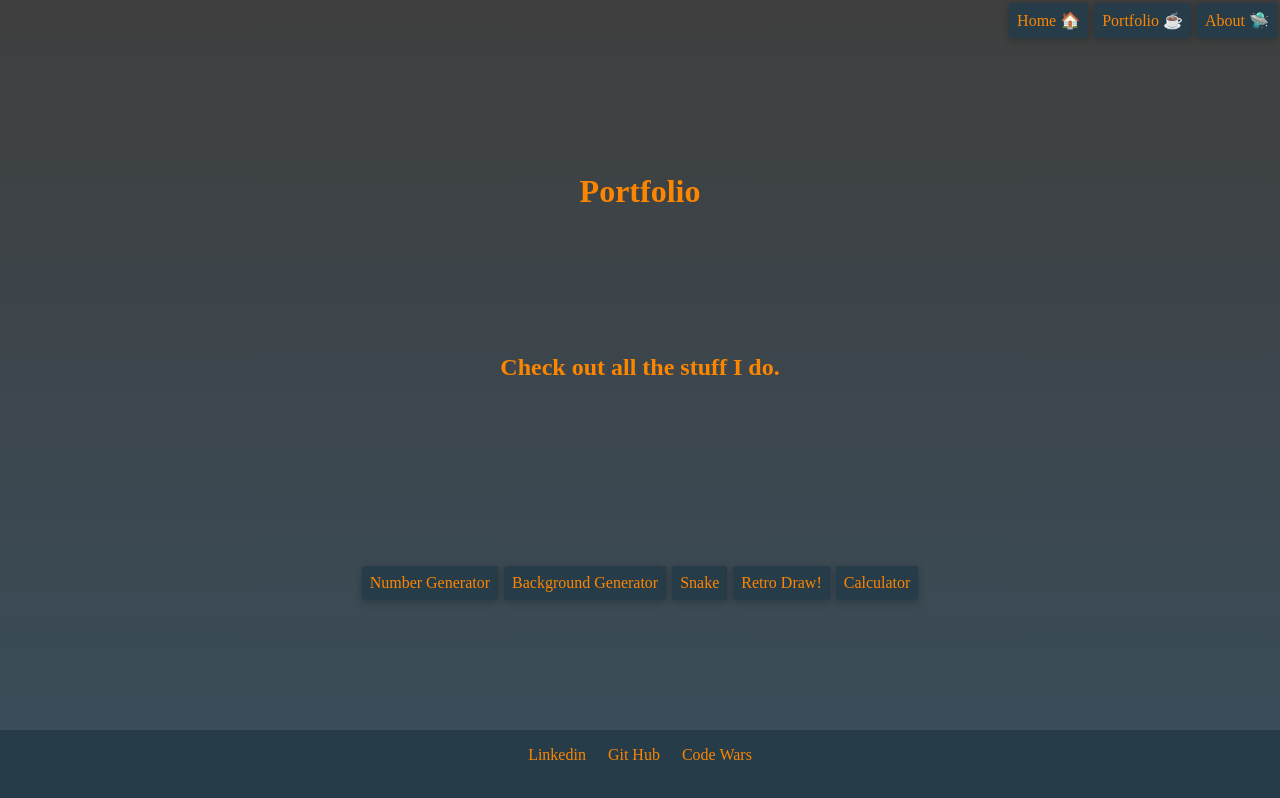
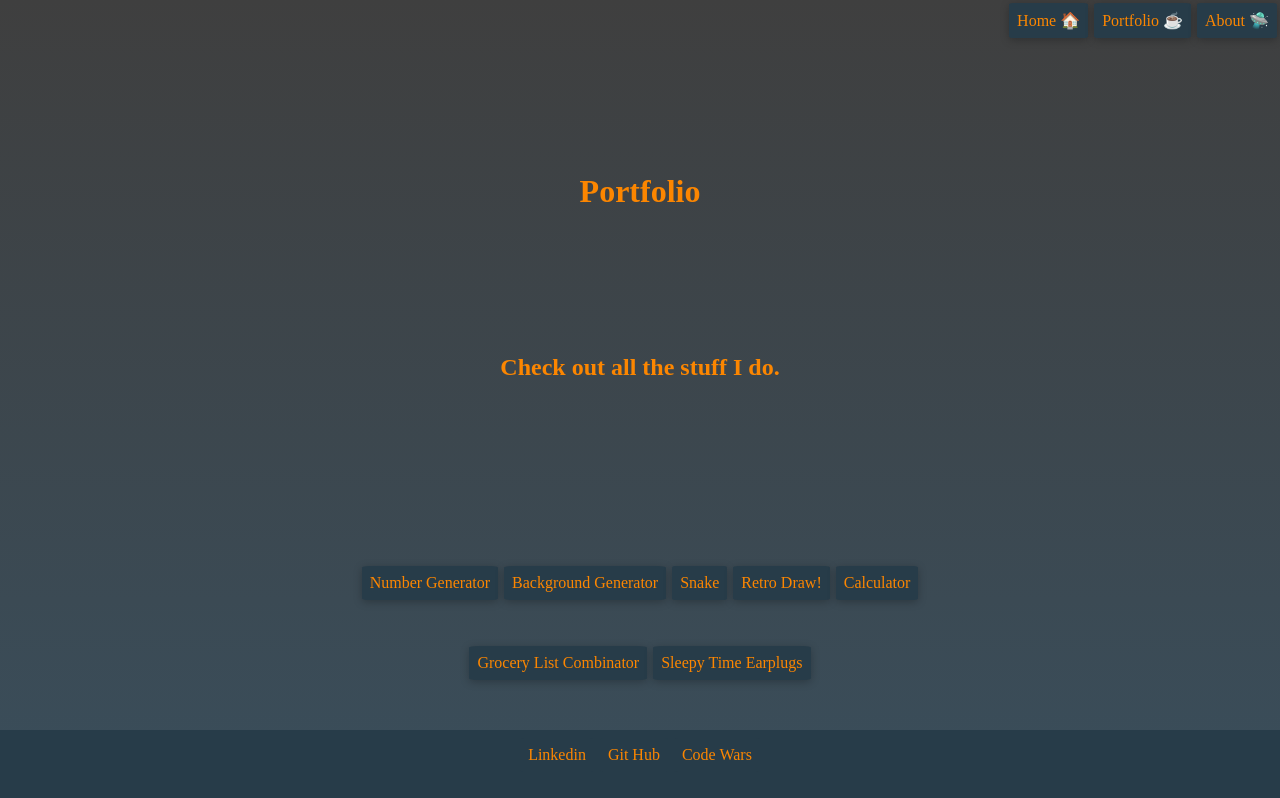
Before and after one commit to taylfw/Frankzone-React, a React (Create React App) app: page /portfolio in a window 1280 px wide. Shown: the top 798 px of the page. Built offline with nearby package versions, Linux system fonts and the light colour scheme.

Commit message:
added some more to portfolio

```diff
--- a/src/components/PortNav.jsx
+++ b/src/components/PortNav.jsx
@@ -4,6 +4,7 @@ import reactDom from "react-dom";
 import { BrowserRouter as Router, Route, Link, Switch } from "react-router-dom";
 function PortNav() {
   return (
+    <div>
       <div className="container">
         <a href="/numberGen/index.html" className="link">
           Number Generator
@@ -21,6 +22,16 @@ function PortNav() {
           Calculator
         </a>
       </div>
+
+      <div className="container">
+        <a href="https://grocerylisthacker.herokuapp.com/" className="link">
+          Grocery List Combinator
+        </a>
+        <a href="https://sleepytime-earplugs.herokuapp.com/" className="link">
+          Sleepy Time Earplugs
+        </a>
+      </div>
+    </div>
   );
 }
 
```
Lines whose indentation alone changed are shown as unchanged.
